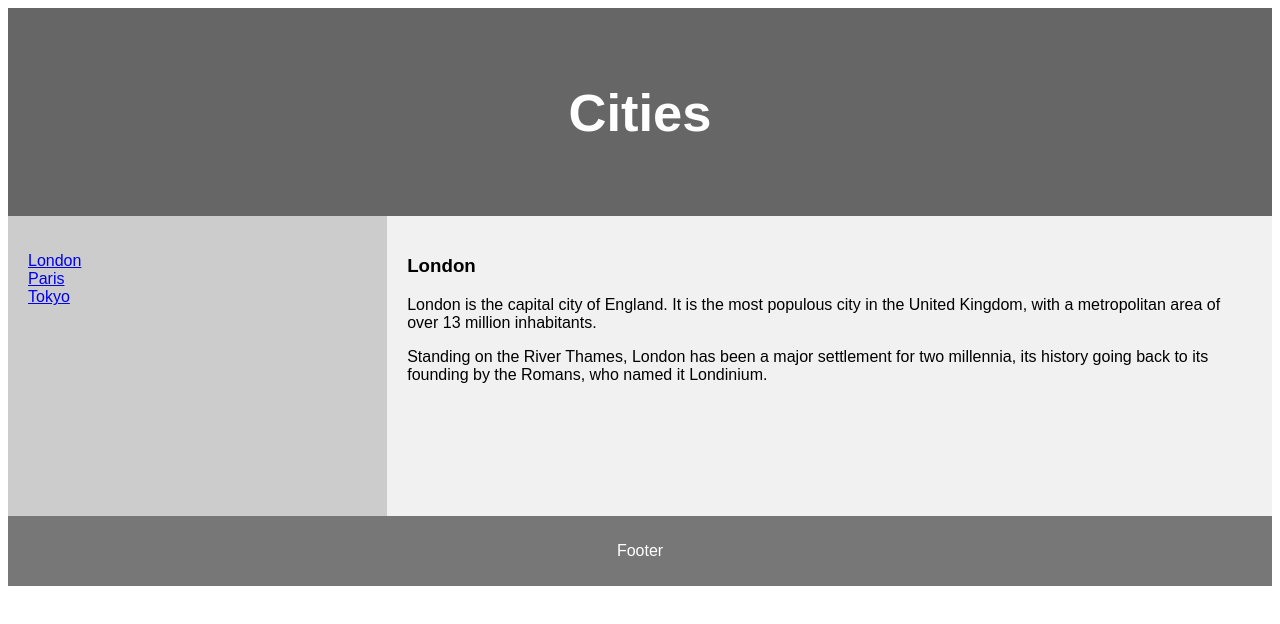
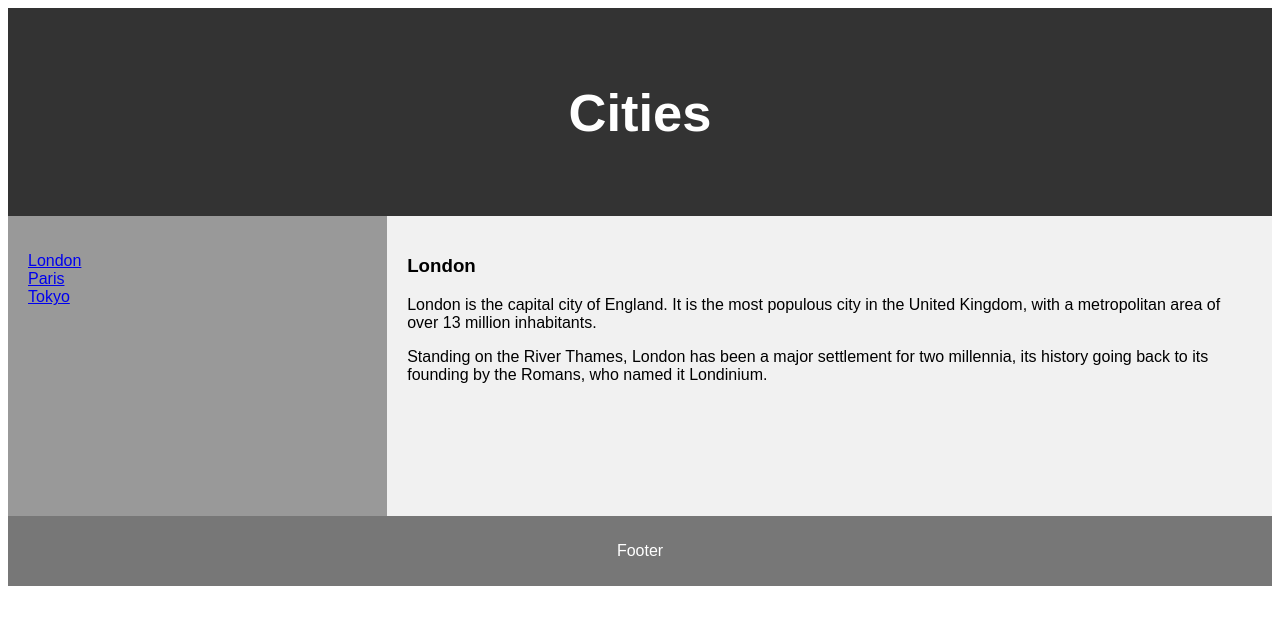
Before and after one commit to andrewlmyers/module2, a plain HTML site: page index.html in a window 1280 px wide. Drawn offline with Linux system fonts and the light colour scheme.

Commit message:
Update style.css

```diff
--- a/style.css
+++ b/style.css
@@ -8,7 +8,7 @@ body {
 
 /* Style the header */
 header {
-    background-color: #666;
+    background-color: #333;
     padding: 30px;
     text-align: center;
     font-size: 35px;
@@ -20,7 +20,7 @@ nav {
     float: left;
     width: 30%;
     height: 300px; /* only for demonstration, should be removed */
-    background: #ccc;
+    background: #999;
     padding: 20px;
 }
 
```
